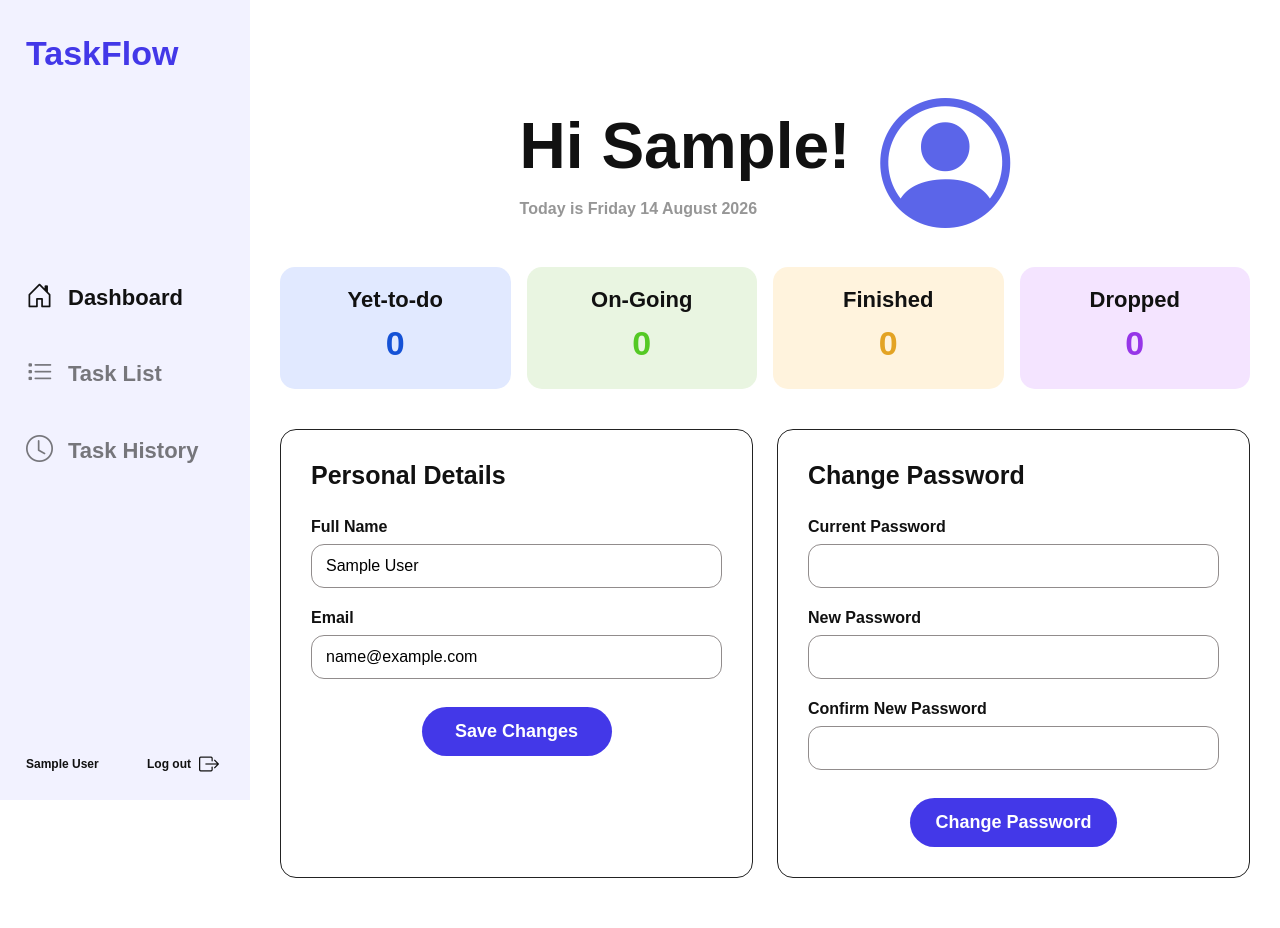
After one commit to ars1224/TaskFlow, a Flask app: page /profile/ in a window 1280 px wide. The commit adds this page. Run offline with Flask 3, Linux system fonts and the light colour scheme; the visitor is signed in with stand-in values (Sample User, id 1); some libraries are stand-ins or nearby versions.

Commit message:
feat: add user profile management

```diff
--- a/backend/app.py
+++ b/backend/app.py
@@ -4,6 +4,9 @@ from dotenv import load_dotenv
 from flask import Flask, jsonify
 from sqlalchemy import text
 from sqlalchemy.engine import URL
+from auth import auth_bp
+from main import main_bp
+from profile_routes import profile_bp
 
 from extensions import csrf, db, login_manager
 
@@ -43,6 +46,8 @@ def create_app():
 
     app.register_blueprint(auth_bp)
     app.register_blueprint(main_bp)
+    app.register_blueprint(profile_bp)
+
 
     @app.get("/api/health")
     def health():
--- /dev/null
+++ b/backend/profile_routes.py
@@ -0,0 +1,90 @@
+from datetime import datetime
+
+from flask import Blueprint, flash, redirect, render_template, request, url_for
+from flask_login import current_user, login_required
+from sqlalchemy import func
+from sqlalchemy.exc import IntegrityError
+
+from extensions import db
+from models import User
+
+
+profile_bp = Blueprint(
+    "profile",
+    __name__,
+    url_prefix="/profile",
+)
+
+
+@profile_bp.get("/")
+@login_required
+def view_profile():
+    today = datetime.now().strftime("%A %d %B %Y")
+
+    return render_template(
+        "profile.html",
+        today=today,
+    )
+
+
+@profile_bp.post("/update")
+@login_required
+def update_profile():
+    full_name = request.form.get("full_name", "").strip()
+    email = request.form.get("email", "").strip().lower()
+
+    if len(full_name) < 2:
+        flash("Please enter a valid full name.", "danger")
+        return redirect(url_for("profile.view_profile"))
+
+    if not email or "@" not in email:
+        flash("Please enter a valid email address.", "danger")
+        return redirect(url_for("profile.view_profile"))
+
+    existing_user = db.session.scalar(
+        db.select(User).where(
+            func.lower(User.email) == email,
+            User.id != current_user.id,
+        )
+    )
+
+    if existing_user:
+        flash("That email address is already being used.", "danger")
+        return redirect(url_for("profile.view_profile"))
+
+    current_user.full_name = full_name
+    current_user.email = email
+
+    try:
+        db.session.commit()
+    except IntegrityError:
+        db.session.rollback()
+        flash("The profile could not be updated.", "danger")
+    else:
+        flash("Your profile has been updated successfully.", "success")
+
+    return redirect(url_for("profile.view_profile"))
+
+
+@profile_bp.post("/change-password")
+@login_required
+def change_password():
+    current_password = request.form.get("current_password", "")
+    new_password = request.form.get("new_password", "")
+    confirm_password = request.form.get("confirm_password", "")
+
+    if not current_user.check_password(current_password):
+        flash("Your current password is incorrect.", "danger")
+    elif len(new_password) < 8:
+        flash("The new password must contain at least 8 characters.", "danger")
+    elif new_password != confirm_password:
+        flash("The new passwords do not match.", "danger")
+    elif current_user.check_password(new_password):
+        flash("Your new password must be different.", "danger")
+    else:
+        current_user.set_password(new_password)
+        db.session.commit()
+
+        flash("Your password has been changed successfully.", "success")
+
+    return redirect(url_for("profile.view_profile"))
--- a/backend/static/css/style.css
+++ b/backend/static/css/style.css
@@ -348,6 +348,96 @@ body {
     font-weight: 700;
 }
 
+.sidebar-user {
+    color: #111111;
+    text-decoration: none;
+}
+
+.sidebar-user:hover {
+    color: var(--taskflow-purple);
+    text-decoration: underline;
+}
+
+.profile-page {
+    width: 100%;
+    max-width: 1180px;
+    margin: 0 auto;
+}
+
+.profile-heading {
+    display: flex;
+    align-items: center;
+    justify-content: center;
+    gap: 30px;
+    margin: 70px 0 35px;
+}
+
+.profile-heading h1 {
+    margin: 0 0 12px;
+    font-size: 64px;
+    font-weight: 800;
+}
+
+.profile-heading p {
+    margin: 0;
+    color: var(--text-muted);
+    font-weight: 700;
+}
+
+.profile-icon {
+    color: #5b65e9;
+    font-size: 130px;
+    line-height: 1;
+}
+
+.profile-forms {
+    display: grid;
+    grid-template-columns: repeat(2, minmax(0, 1fr));
+    gap: 24px;
+    margin-top: 40px;
+}
+
+.profile-panel {
+    padding: 30px;
+    background: #ffffff;
+    border: 1px solid #222222;
+    border-radius: 16px;
+}
+
+.profile-panel h2 {
+    margin: 0 0 25px;
+    font-size: 25px;
+    font-weight: 800;
+}
+
+.profile-panel .primary-button {
+    min-width: 190px;
+}
+
+@media (max-width: 767px) {
+    .profile-heading {
+        justify-content: flex-start;
+        gap: 18px;
+        margin: 25px 0 30px;
+    }
+
+    .profile-heading h1 {
+        font-size: 38px;
+    }
+
+    .profile-icon {
+        font-size: 70px;
+    }
+
+    .profile-forms {
+        grid-template-columns: 1fr;
+    }
+
+    .profile-panel {
+        padding: 24px 20px;
+    }
+}
+
 /* Mobile */
 
 @media (max-width: 767px) {
--- a/backend/templates/base.html
+++ b/backend/templates/base.html
@@ -66,9 +66,13 @@
             </nav>
 
             <div class="sidebar-footer">
-                <span class="sidebar-user">
+                <a
+                    class="sidebar-user"
+                    href="{{ url_for('profile.view_profile') }}"
+                    title="View profile"
+                >
                     {{ current_user.full_name }}
-                </span>
+                </a>
 
                 <form action="{{ url_for('auth.logout') }}" method="POST">
                     <input
--- /dev/null
+++ b/backend/templates/profile.html
@@ -0,0 +1,137 @@
+{% extends "base.html" %}
+
+{% block title %}Profile | TaskFlow{% endblock %}
+
+{% block content %}
+<section class="profile-page">
+    <div class="profile-heading">
+        <div>
+            <h1>Hi {{ current_user.full_name.split(' ')[0] }}!</h1>
+            <p>Today is {{ today }}</p>
+        </div>
+
+        <i class="bi bi-person-circle profile-icon" aria-hidden="true"></i>
+    </div>
+
+    <div class="status-grid">
+        <article class="status-card yet-to-do">
+            <h2>Yet-to-do</h2>
+            <strong>0</strong>
+        </article>
+
+        <article class="status-card ongoing">
+            <h2>On-Going</h2>
+            <strong>0</strong>
+        </article>
+
+        <article class="status-card finished">
+            <h2>Finished</h2>
+            <strong>0</strong>
+        </article>
+
+        <article class="status-card dropped">
+            <h2>Dropped</h2>
+            <strong>0</strong>
+        </article>
+    </div>
+
+    <div class="profile-forms">
+        <section class="profile-panel">
+            <h2>Personal Details</h2>
+
+            <form
+                action="{{ url_for('profile.update_profile') }}"
+                method="POST"
+            >
+                <input
+                    type="hidden"
+                    name="csrf_token"
+                    value="{{ csrf_token() }}"
+                >
+
+                <div class="form-field">
+                    <label for="full_name">Full Name</label>
+                    <input
+                        id="full_name"
+                        type="text"
+                        name="full_name"
+                        value="{{ current_user.full_name }}"
+                        autocomplete="name"
+                        required
+                    >
+                </div>
+
+                <div class="form-field">
+                    <label for="email">Email</label>
+                    <input
+                        id="email"
+                        type="email"
+                        name="email"
+                        value="{{ current_user.email }}"
+                        autocomplete="email"
+                        required
+                    >
+                </div>
+
+                <button class="primary-button" type="submit">
+                    Save Changes
+                </button>
+            </form>
+        </section>
+
+        <section class="profile-panel">
+            <h2>Change Password</h2>
+
+            <form
+                action="{{ url_for('profile.change_password') }}"
+                method="POST"
+            >
+                <input
+                    type="hidden"
+                    name="csrf_token"
+                    value="{{ csrf_token() }}"
+                >
+
+                <div class="form-field">
+                    <label for="current_password">Current Password</label>
+                    <input
+                        id="current_password"
+                        type="password"
+                        name="current_password"
+                        autocomplete="current-password"
+                        required
+                    >
+                </div>
+
+                <div class="form-field">
+                    <label for="new_password">New Password</label>
+                    <input
+                        id="new_password"
+                        type="password"
+                        name="new_password"
+                        minlength="8"
+                        autocomplete="new-password"
+                        required
+                    >
+                </div>
+
+                <div class="form-field">
+                    <label for="confirm_password">Confirm New Password</label>
+                    <input
+                        id="confirm_password"
+                        type="password"
+                        name="confirm_password"
+                        minlength="8"
+                        autocomplete="new-password"
+                        required
+                    >
+                </div>
+
+                <button class="primary-button" type="submit">
+                    Change Password
+                </button>
+            </form>
+        </section>
+    </div>
+</section>
+{% endblock %}
```
